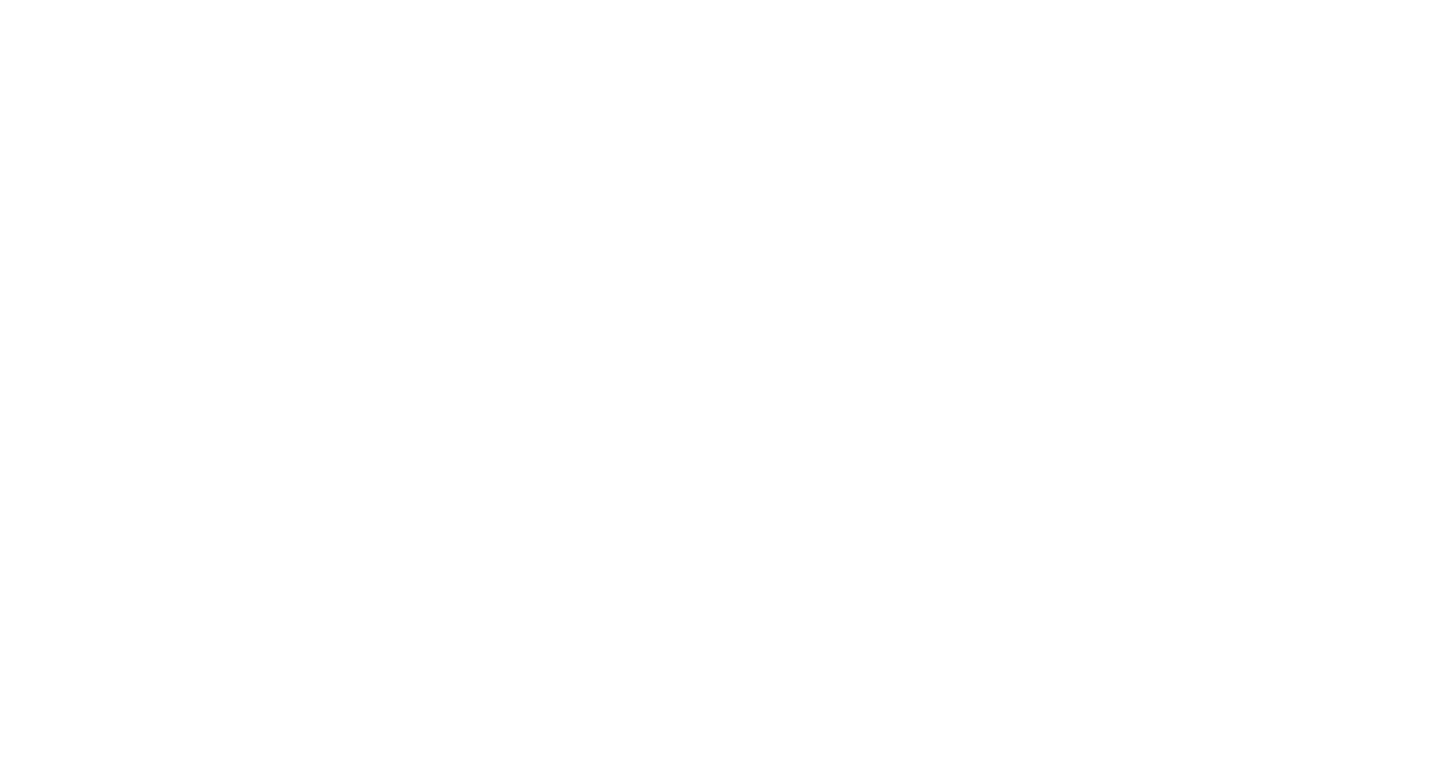
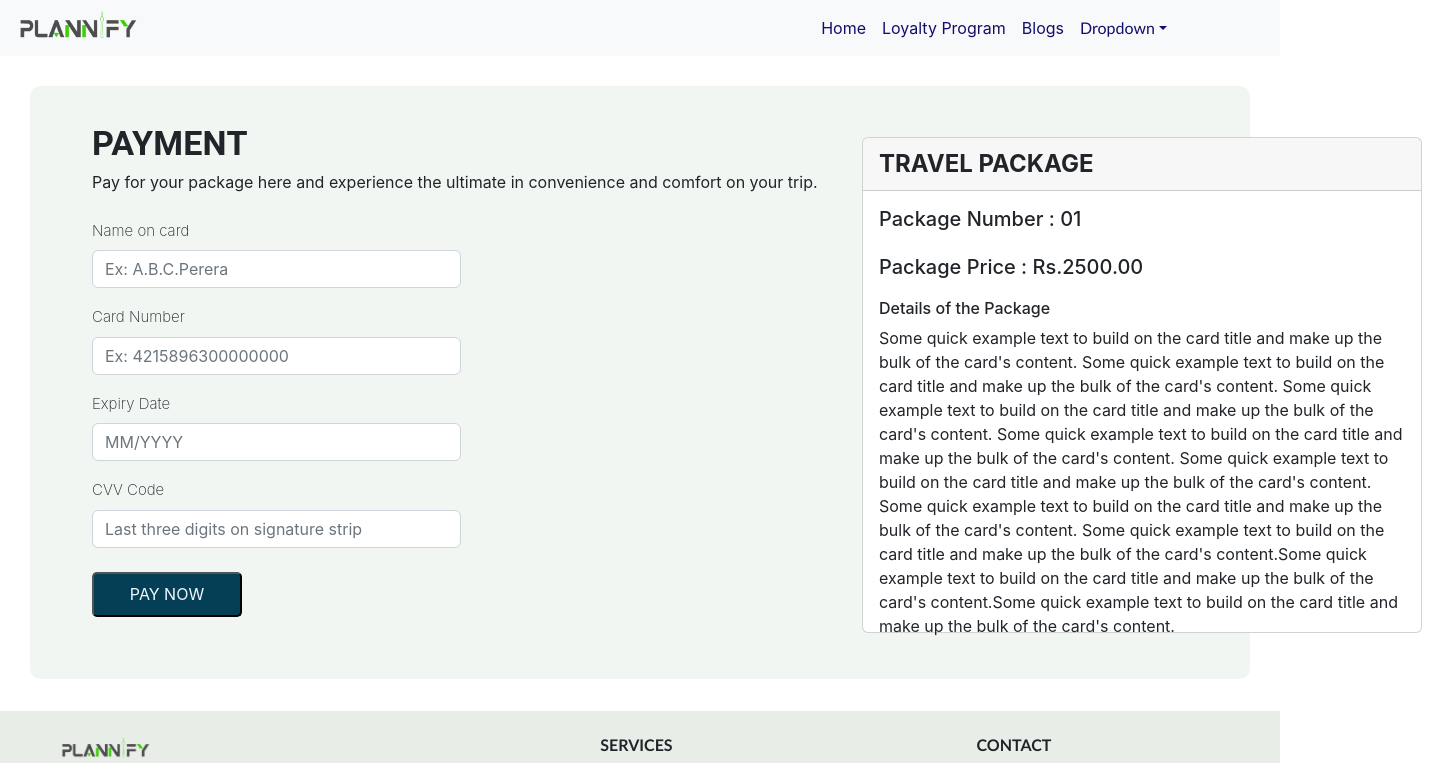
Before and after one commit to maleeshaaa/CSSE_WE_27-AF, a React (Create React App) app in the folder frontend/: page /payment in a window 1280 px wide. Before the commit this address had no page. Shown: the top 763 px of the page, 1450 px wide, since content can reach past the window. Built offline with nearby package versions, Linux system fonts and the light colour scheme.

Commit message:
Update Payment component

```diff
--- a/frontend/src/App.js
+++ b/frontend/src/App.js
@@ -6,6 +6,7 @@
 import SinglePackage from './pages/package/SinglePackage';
 import Blog from './pages/blogs/blogmain';
 import Home from './pages/home';
+import Payment from "./pages/payment/payment";
 function App() {
   return (
     <div className="App">
@@ -14,10 +15,10 @@
           <Route path="/" element={<Home />} />
           <Route path="/loyalty-reward" element={<LoyaltyDB />} />
           <Route path="/travel-plan" element={<TravelPlan />} />
+          <Route path="/payment" element={<Payment />} />
           <Route path="/profile" element={<MyProfile />} />
           <Route path="/package/:id" element={<SinglePackage />} />
           <Route path="/blogs" element={<Blog />} />
-
         </Routes>
       </BrowserRouter>
     </div>
--- a/frontend/src/components/Payment/package-payment.jsx
+++ b/frontend/src/components/Payment/package-payment.jsx
@@ -57,7 +57,6 @@
                   value={values.CardName}
                   onChange={handleChange}
                   isInvalid={!!errors.CardName}
-                  required
                 />
                 <Form.Control.Feedback type="invalid">
                   {errors.CardName}
@@ -74,7 +73,6 @@
                   value={values.CardNumber}
                   onChange={handleChange}
                   isInvalid={!!errors.CardNumber}
-                  required
                 />
                 <Form.Control.Feedback type="invalid">
                   {errors.CardNumber}
@@ -91,7 +89,6 @@
                   value={values.ExpiryDate}
                   onChange={handleChange}
                   isInvalid={!!errors.ExpiryDate}
-                  required
                 />
                 <Form.Control.Feedback type="invalid">
                   {errors.ExpiryDate}
@@ -108,7 +105,6 @@
                   value={values.CVV}
                   onChange={handleChange}
                   isInvalid={!!errors.CVV}
-                  required
                 />
 
                 <Form.Control.Feedback type="invalid">
@@ -116,7 +112,7 @@
                 </Form.Control.Feedback>
               </Form.Group>
             </Row>
-            <button type="submit" class="btn btn-light">
+            <button type="submit" class="btn2 btn-light">
               PAY NOW
             </button>
           </Form>
--- a/frontend/src/components/Payment/payment-style.css
+++ b/frontend/src/components/Payment/payment-style.css
@@ -3,11 +3,12 @@
   font-weight: 200;
 }
 
-.btn {
+.btn2 {
   background: #043f56;
   color: aliceblue;
   outline: #043f56;
   margin-top: 8px;
   width: 150px;
   height: 45px;
+  border-radius: 5px;
 }
--- a/frontend/src/pages/payment/payment.css
+++ b/frontend/src/pages/payment/payment.css
@@ -5,4 +5,21 @@
   margin-left: 30px;
   margin-right: 30px;
   border-radius: 10px;
+  margin-bottom: 20px;
 }
+
+.payment-form {
+  margin-top: 5px;
+  margin-left: 30px;
+  margin-right: 30px;
+  margin-bottom: 20px;
+}
+
+.package-card {
+  margin-top: -500px;
+  margin-left: 800px;
+  margin-right: 50px;
+  margin-bottom: 10px;
+  width: 600px;
+  height: 500px;
+}
--- a/frontend/src/pages/payment/payment.jsx
+++ b/frontend/src/pages/payment/payment.jsx
@@ -1,4 +1,6 @@
 import React from 'react'
+import Row from "react-bootstrap/Row";
+import Card from "react-bootstrap/Card";
 import Navbar from "../../components/navbar.jsx";
 import Footer from "../../components/Home/footer.jsx";
 import Payment from "../../components/Payment/package-payment.jsx"
@@ -7,11 +9,52 @@
 const payment = () => {
   return (
     <div>
-      <Navbar />
-      <div className="container-payment">
-        {/* Payment Form */}
-        <div className="payment-form">
-          <Payment/>
+      <div>
+        <Navbar />
+        <div className="container-payment">
+          {/* Payment Form */}
+          <Row>
+            <div className="payment-form">
+              <Payment />
+            </div>
+            <div className="package-card">
+              <Card style={{ width: "35rem", height: "31rem" }}>
+                <Card.Header style={{ fontSize: "1.5rem", fontWeight: "700" }}>
+                  TRAVEL PACKAGE
+                </Card.Header>
+                <Card.Body>
+                  <Card.Title style={{ marginBottom: "1.5rem" }}>
+                    Package Number : 01
+                  </Card.Title>
+                  <Card.Title style={{ marginBottom: "1.5rem" }}>
+                    Package Price : Rs.2500.00
+                  </Card.Title>
+                  <Card.Subtitle
+                    style={{ marginBottom: "0.5rem", fontSize: "1rem" }}
+                  >
+                    Details of the Package
+                  </Card.Subtitle>
+                  <p>
+                    Some quick example text to build on the card title and make
+                    up the bulk of the card's content. Some quick example text
+                    to build on the card title and make up the bulk of the
+                    card's content. Some quick example text to build on the card
+                    title and make up the bulk of the card's content. Some quick
+                    example text to build on the card title and make up the bulk
+                    of the card's content. Some quick example text to build on
+                    the card title and make up the bulk of the card's content.
+                    Some quick example text to build on the card title and make
+                    up the bulk of the card's content. Some quick example text
+                    to build on the card title and make up the bulk of the
+                    card's content.Some quick example text to build on the card
+                    title and make up the bulk of the card's content.Some quick
+                    example text to build on the card title and make up the bulk
+                    of the card's content.
+                  </p>
+                </Card.Body>
+              </Card>
+            </div>
+          </Row>
         </div>
       </div>
       <Footer />
```
